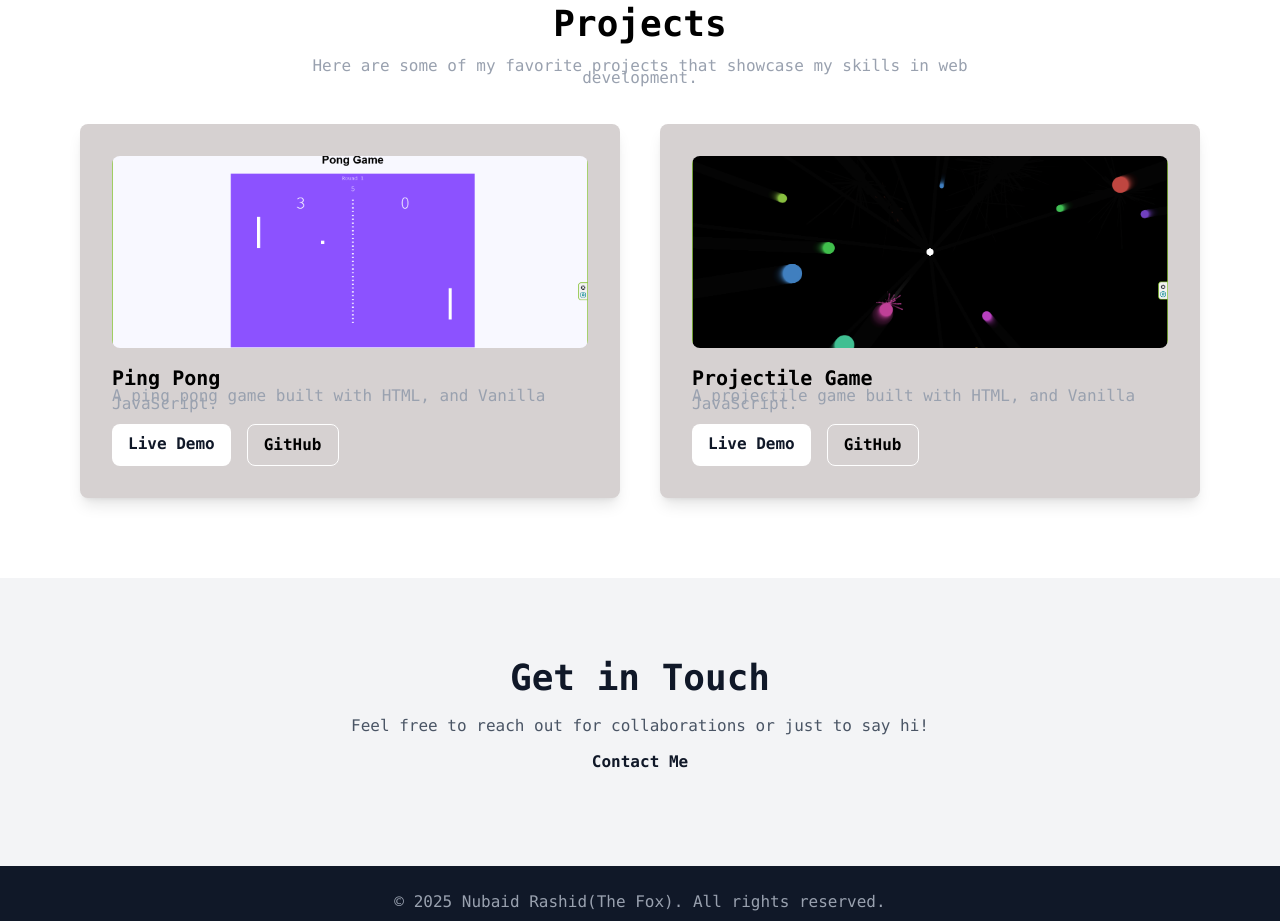
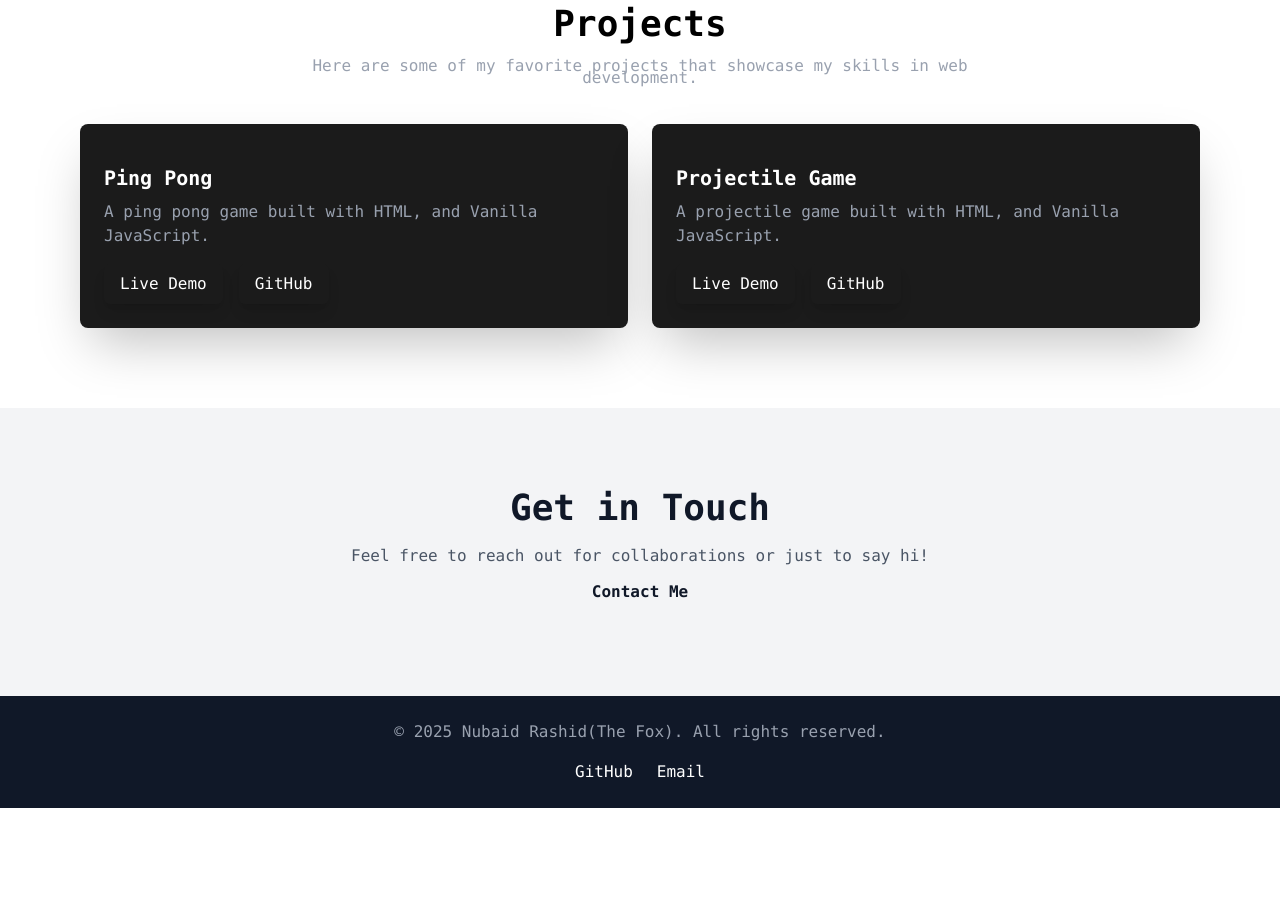
Before and after one commit to The-Fox-369/fox-portfolio, a Vue app: page / in a window 1280 px wide. Shown: the part 1460-2381 px from the top of the page. After the commit the page ends 2268 px from the top, so only its background shows below. Built offline with nearby package versions, Linux system fonts and the light colour scheme.

Commit message:
3rd commit

```diff
--- a/src/components/Projects.vue
+++ b/src/components/Projects.vue
@@ -12,37 +12,32 @@
         </p>
       </div>
 
-      <div class="grid md:grid-cols-2 lg:grid-cols-2 gap-10">
-        <!-- Project Card -->
+      <div class="grid grid-cols-1 md:grid-cols-2 gap-6">
         <div
-          v-for="(project, index) in projects"
-          :key="index"
-          class="bg-[#d6d1d1] p-8 dark:bg-[#1b1b1b] rounded-lg shadow-lg"
+          v-for="project in projects"
+          :key="project.title"
+          class="bg-[#1b1b1b] rounded-lg p-6 shadow-2xl dark:bg-[#1b1b1b] dark:text-white"
         >
-          <img
-            :src="project.image"
-            :alt="project.title"
-            class="w-full leading-3 h-48 object-cover rounded-lg"
-          />
-          <h3 class="text-xl font-semibold mt-4">{{ project.title }}</h3>
-          <p class="text-gray-400 text-md leading-2">
-            {{ project.description }}
-          </p>
-          <div class="mt-4 flex space-x-4">
-            <a
+
+          <h3 class="text-xl font-semibold text-white mt-4">
+            {{ project.title }}
+          </h3>
+          <p class="text-gray-400 mt-2">{{ project.description }}</p>
+          <div class="mt-4 flex gap-4">
+            <button
               :href="project.live"
               target="_blank"
-              class="px-4 py-2 bg-white text-gray-900 font-semibold rounded-lg hover:bg-gray-300 transition"
+              class="bg-[#1b1b1b] text-white px-4 py-2 rounded-md hover:bg-white hover:text-[#1b1b1b] duration-300 transition shadow-lg"
             >
               Live Demo
-            </a>
-            <a
+            </button>
+            <button
               :href="project.repo"
               target="_blank"
-              class="px-4 py-2 border border-white font-semibold rounded-lg hover:bg-white hover:text-gray-900 transition"
+              class="bg-[#1b1b1b] text-white px-4 py-2 rounded-md hover:bg-white hover:text-[#1b1b1b] duration-300 transition shadow-lg"
             >
               GitHub
-            </a>
+            </button>
           </div>
         </div>
       </div>
```
